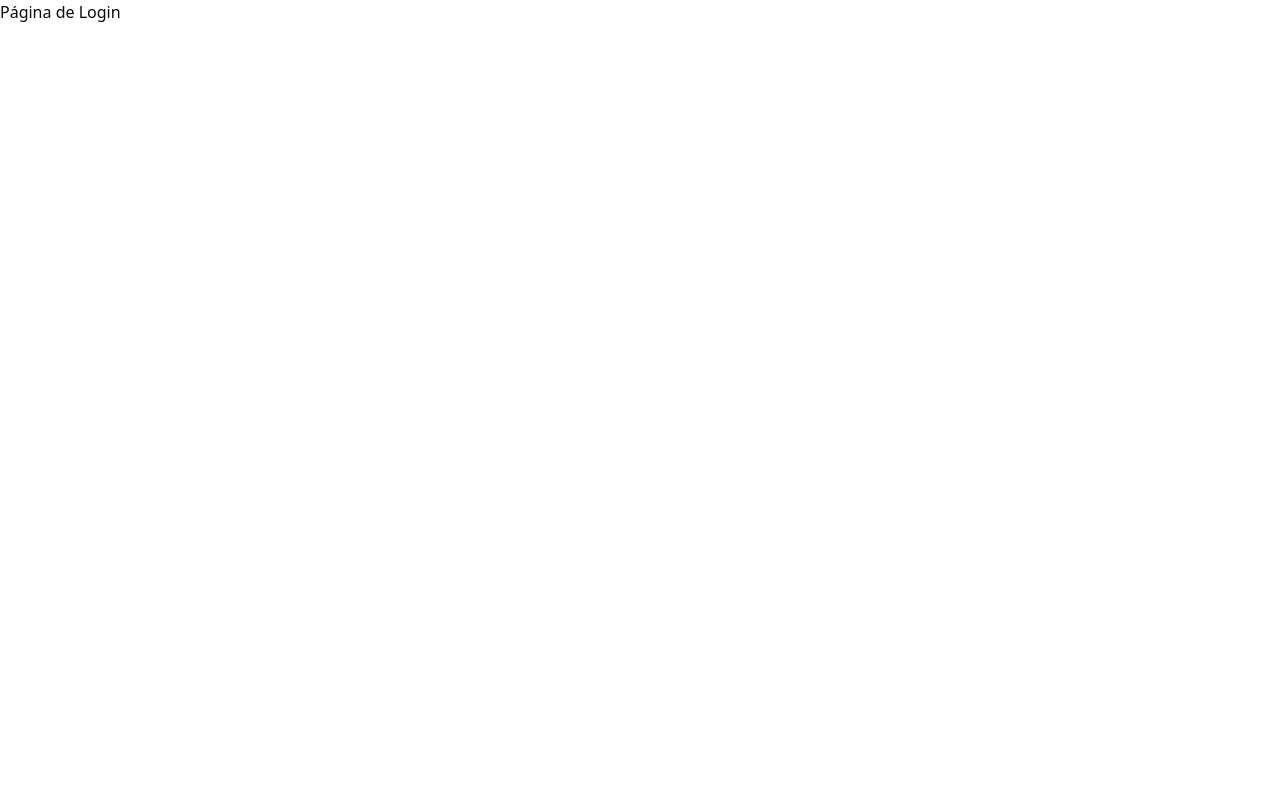
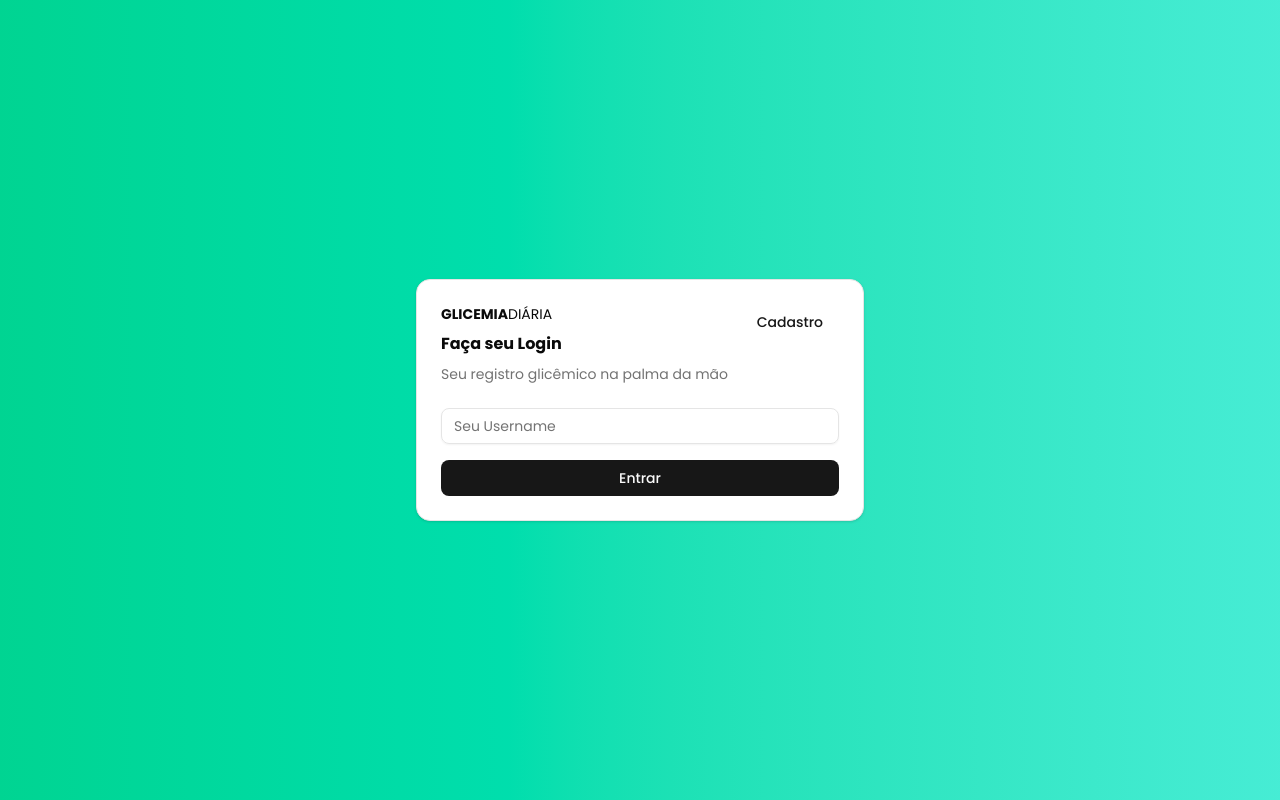
Before and after one commit to luanadplr/glicemia-diaria, a Next.js app: page /login in a window 1280 px wide. Built offline with nearby package versions, Linux system fonts and the light colour scheme.

Commit message:
feat: páginas de login e cadastro estilizadas

```diff
--- a/package.json
+++ b/package.json
@@ -25,6 +25,7 @@
     "react": "19.2.0",
     "react-dom": "19.2.0",
     "react-hook-form": "^7.68.0",
+    "sonner": "^2.0.7",
     "tailwind-merge": "^3.4.0",
     "zod": "^4.1.13"
   },
--- a/src/app/(registro)/cadastro/dados/page.tsx
+++ b/src/app/(registro)/cadastro/dados/page.tsx
@@ -1,10 +1,16 @@
+import { DadosForm } from "@/components/registro/dados-form";
 import { useSession } from "@/service/session";
+import { redirect } from "next/navigation";
 
 export default async function Dados() {
   const session = await useSession();
   if (!session) {
-    return <h2>Voce nao esta logado</h2>;
-  } else {
-    return <h2>LOGADO COM SUCESSO {session?.user.name}</h2>;
+    redirect("/");
   }
+
+  return (
+    <div className="bg-linear-to-l from-teal-300 to-emerald-400 w-full h-screen flex flex-col items-center justify-center">
+      <DadosForm name={session.user.name} />
+    </div>
+  );
 }
--- a/src/app/(registro)/login/page.tsx
+++ b/src/app/(registro)/login/page.tsx
@@ -1,3 +1,9 @@
+import { LoginForm } from "@/components/registro/login-form";
+
 export default function Login() {
-  return <h1>Página de Login</h1>;
+  return (
+    <div className="bg-linear-to-l from-teal-300 to-emerald-400 w-full h-screen flex flex-col items-center justify-center">
+      <LoginForm />
+    </div>
+  );
 }
--- a/src/app/dashboard/[username]/page.tsx
+++ b/src/app/dashboard/[username]/page.tsx
@@ -1,4 +1,3 @@
-import { getSession } from "@/service/session";
 import { redirect } from "next/navigation";
 
 interface Props {
@@ -9,10 +8,8 @@ interface Props {
 
 export default async function Dashboard({ params }: Props) {
   const { username } = await params;
-  const session = await getSession();
 
   // Impedir de acessar a área do Dashboard caso não esteja logado
-  if (!session) redirect("/login");
 
-  return <h1>Dashboard do {session?.user.name}</h1>;
+  return <h1>Dashboard {username}</h1>;
 }
--- a/src/app/layout.tsx
+++ b/src/app/layout.tsx
@@ -1,15 +1,11 @@
 import type { Metadata } from "next";
-import { Geist, Geist_Mono } from "next/font/google";
+import { Poppins } from "next/font/google";
 import "./globals.css";
+import { Toaster, toast } from "sonner";
 
-const geistSans = Geist({
-  variable: "--font-geist-sans",
+const poppins = Poppins({
   subsets: ["latin"],
-});
-
-const geistMono = Geist_Mono({
-  variable: "--font-geist-mono",
-  subsets: ["latin"],
+  weight: ["400", "500", "600", "700"],
 });
 
 export const metadata: Metadata = {
@@ -24,10 +20,9 @@ export default function RootLayout({
 }>) {
   return (
     <html lang="pt-BR">
-      <body
-        className={`${geistSans.variable} ${geistMono.variable} antialiased`}
-      >
+      <body className="font-[poppins]">
         {children}
+        <Toaster duration={3000} position="top-center" />
       </body>
     </html>
   );
--- a/src/app/page.tsx
+++ b/src/app/page.tsx
@@ -1,7 +1,5 @@
+import { redirect } from "next/navigation";
+
 export default function Home() {
-  return (
-    <main>
-      <h1>Bem vindo ao Glicemia Diária</h1>
-    </main>
-  );
+  redirect("/login");
 }
--- /dev/null
+++ b/src/components/logo.tsx
@@ -0,0 +1,14 @@
+import { Poppins } from "next/font/google";
+
+const poppins = Poppins({
+  subsets: ["latin"],
+  weight: ["400", "500", "600", "700"],
+});
+
+export function Logo() {
+  return (
+    <p className="font-extrabold uppercase font-[poppins]">
+      Glicemia<span className="font-normal">Diária</span>
+    </p>
+  );
+}
--- /dev/null
+++ b/src/components/registro/dados-form.tsx
@@ -0,0 +1,44 @@
+import { Logo } from "../logo";
+import { Button } from "../ui/button";
+import {
+  Card,
+  CardHeader,
+  CardDescription,
+  CardContent,
+  CardAction,
+} from "../ui/card";
+import { Input } from "../ui/input";
+import { Label } from "../ui/label";
+
+interface DadosProps {
+  name: string;
+}
+
+export function DadosForm({ name }: DadosProps) {
+  return (
+    <Card className="w-full max-w-md flex flex-col justify-between">
+      <CardHeader>
+        <div className="text-sm">
+          <Logo />
+        </div>
+        <h2 className="font-bold">Insira suas informações</h2>
+        <CardAction className="text-sm text-muted-foreground">
+          {name}
+        </CardAction>
+      </CardHeader>
+      <CardContent className="gap-4 flex flex-col justify-between">
+        <Label htmlFor="username">Escolha um username</Label>
+        <Input placeholder="Seu username" className="text-sm" name="username" />
+        <Label htmlFor="glicemia">
+          Qual seu nível de Glicemia para tomar Insulina?
+        </Label>
+        <Input
+          placeholder="Nível de glicemia"
+          className="text-sm"
+          name="glicemia"
+        />
+        <Button className="cursor-pointer">Salvar</Button>
+      </CardContent>
+    </Card>
+  );
+}
--- /dev/null
+++ b/src/components/registro/login-form.tsx
@@ -0,0 +1,46 @@
+"use client";
+
+import { redirect } from "next/navigation";
+import { Logo } from "../logo";
+import { Button } from "../ui/button";
+import {
+  Card,
+  CardHeader,
+  CardDescription,
+  CardAction,
+  CardContent,
+} from "../ui/card";
+import { Input } from "../ui/input";
+
+function redirectToSignUp() {
+  redirect("/cadastro");
+}
+
+export function LoginForm() {
+  return (
+    <Card className="w-full max-w-md flex flex-col justify-between">
+      <CardHeader>
+        <div className="text-sm">
+          <Logo />
+        </div>
+        <h2 className="font-bold">Faça seu Login</h2>
+        <CardDescription>
+          Seu registro glicêmico na palma da mão
+        </CardDescription>
+        <CardAction>
+          <Button
+            variant="link"
+            className="cursor-pointer"
+            onClick={redirectToSignUp}
+          >
+            Cadastro
+          </Button>
+        </CardAction>
+      </CardHeader>
+      <CardContent className="gap-4 text-center flex flex-col justify-between">
+        <Input placeholder="Seu Username" className="text-sm" />
+        <Button className="cursor-pointer">Entrar</Button>
+      </CardContent>
+    </Card>
+  );
+}
--- a/src/components/registro/signup-form.tsx
+++ b/src/components/registro/signup-form.tsx
@@ -5,26 +5,19 @@ import { useForm } from "react-hook-form";
 import { Form } from "../ui/form";
 import { Button } from "../ui/button";
 import { useState } from "react";
-import { Field, FieldError, FieldLabel } from "../ui/field";
+import { Field, FieldError } from "../ui/field";
 import { Input } from "../ui/input";
-import {
-  Stepper,
-  StepperIndicator,
-  StepperItem,
-  StepperTrigger,
-} from "@/components/ui/stepper";
 import { signupValues, novoUsuario } from "@/service/auth";
+import { Logo } from "../logo";
+import { Card, CardHeader, CardDescription, CardContent } from "../ui/card";
 
 const signupSchema = z.object({
-  email: z.string().email({ message: "Email inválido" }),
-  password: z.string().min(6, "Senha deve ter pelo menos 6 caracteres"),
+  email: z.string().email({ message: "Insira um email válido" }),
+  password: z.string().min(6, "Sua senha deve ter pelo menos 6 caracteres"),
   name: z.string().min(1, "O nome é obrigatório"),
 });
 
-const steps = [1, 2];
-
 export function SignupForm() {
-  const [step, setStep] = useState(1);
   const [loading, setLoading] = useState(false);
 
   const form = useForm<signupValues>({
@@ -42,68 +35,63 @@ export function SignupForm() {
   }
 
   return (
+    <Card className="w-full max-w-md">
+      <CardHeader>
+        <div className="text-sm">
+          <Logo />
+        </div>
+        <h2 className="font-bold">Crie uma conta</h2>
+        <CardDescription>
+          Seu registro glicêmico na palma da mão
+        </CardDescription>
+      </CardHeader>
+      <CardContent className="flex flex-col justify-between">
         <Form {...form}>
           <form
             onSubmit={form.handleSubmit(onSubmit)}
-        className="my-3 flex flex-col gap-4"
+            className="my-3 flex flex-col gap-2"
           >
             <Field>
-          <FieldLabel htmlFor="email">Email</FieldLabel>
               <Input
                 {...form.register("email")}
                 id="email"
-            placeholder="Seu Email"
-            className="text-sm"
+                placeholder="Email"
+                className="text-sm p-5"
               />
-          <FieldError className="text-sm">
+              <FieldError className="text-[12px]">
                 {form.formState.errors.email?.message}
               </FieldError>
             </Field>
             <Field>
-          <FieldLabel htmlFor="password">Senha</FieldLabel>
               <Input
                 {...form.register("password")}
                 type="password"
                 id="password"
-            placeholder="Sua senha"
-            className="text-sm"
+                placeholder="Senha"
+                className="text-sm p-5"
               />
-          <FieldError>{form.formState.errors.password?.message}</FieldError>
+              <FieldError className="text-[12px]">
+                {form.formState.errors.password?.message}
+              </FieldError>
             </Field>
             <Field>
-          <FieldLabel htmlFor="name">Nome</FieldLabel>
               <Input
                 {...form.register("name")}
                 type="text"
                 id="name"
-            placeholder="Seu nome"
-            className="text-sm"
+                placeholder="Primeiro Nome"
+                className="text-sm p-5"
               />
-          <FieldError>{form.formState.errors.name?.message}</FieldError>
+              <FieldError className="text-[12px]">
+                {form.formState.errors.name?.message}
+              </FieldError>
             </Field>
-        <Button type="submit" disabled={loading}>
+            <Button type="submit" disabled={loading} className="mt-3">
               {loading ? "Carregando..." : "Cadastrar"}
             </Button>
           </form>
-
-      {/* Steps do Formulário  */}
-      {/* <Stepper onValueChange={setStep} value={step}>
-        {steps.map((step) => (
-          <StepperItem className="flex-1" key={step} step={step}>
-            <StepperTrigger
-              asChild
-              className="w-full flex-col items-start gap-2"
-            >
-              <StepperIndicator
-                asChild
-                className="h-2 w-full bg-sky-100 rounded-none"
-              >
-                <span className="sr-only">{step}</span>
-              </StepperIndicator>
-            </StepperTrigger>
-          </StepperItem>
-        ))}
-      </Stepper> */}
         </Form>
+      </CardContent>
+    </Card>
   );
 }
--- a/src/service/auth.ts
+++ b/src/service/auth.ts
@@ -6,6 +6,7 @@ Registrar um novo usuário
 
 import { authClient } from "@/lib/auth-client";
 import { redirect } from "next/navigation";
+import { toast } from "sonner";
 import * as z from "zod";
 
 export const signupSchema = z.object({
@@ -29,7 +30,10 @@ export async function novoUsuario(formData: signupValues) {
         redirect("/cadastro/dados");
       },
       onError: (context) => {
-        console.log("Erro no cadastro:", context);
+        if (context.error.status === 422) {
+          toast.error("Email já cadastrado");
+        }
+        redirect("/login");
       },
     }
   );
```
Also changed, not shown: src/app/(registro)/cadastro/page.tsx (+2 -16 lines), 1 other file (tests, documents, lock files or other folders). Lines whose indentation alone changed are shown as unchanged.
